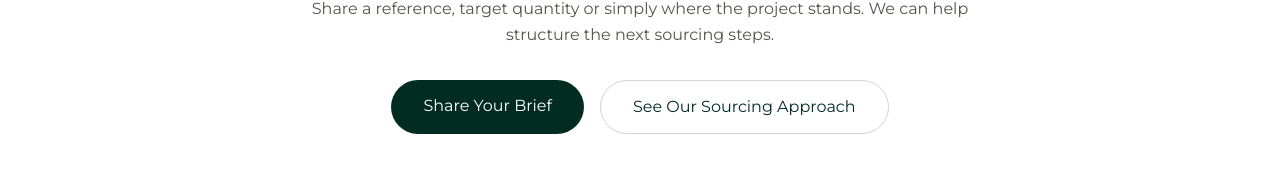
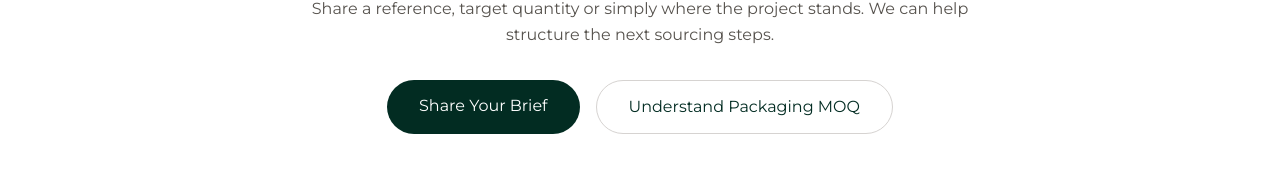
Before and after one commit to cathy6140/-Elmvale-Global-.github.io, a React (Vite) app: page /packaging-sourcing-brief in a window 1280 px wide. Shown: the part 3798-3982 px from the top of the page. Built offline with nearby package versions, Linux system fonts and the light colour scheme.

Commit message:
Link sourcing brief guide to MOQ guide

```diff
--- a/src/pages/PackagingSourcingBrief.tsx
+++ b/src/pages/PackagingSourcingBrief.tsx
@@ -230,10 +230,10 @@ const PackagingSourcingBrief: React.FC = () => {
             {fr ? "Partager votre brief" : "Share Your Brief"}
           </Link>
           <Link
-            to="/sourcing"
+            to="/cosmetic-packaging-moq"
             className="inline-block border border-stone-300 text-brand-dark px-8 py-3.5 rounded-full"
           >
-            {fr ? "Voir notre approche sourcing" : "See Our Sourcing Approach"}
+            {fr ? "Comprendre les MOQ packaging" : "Understand Packaging MOQ"}
           </Link>
         </div>
       </section>
```
